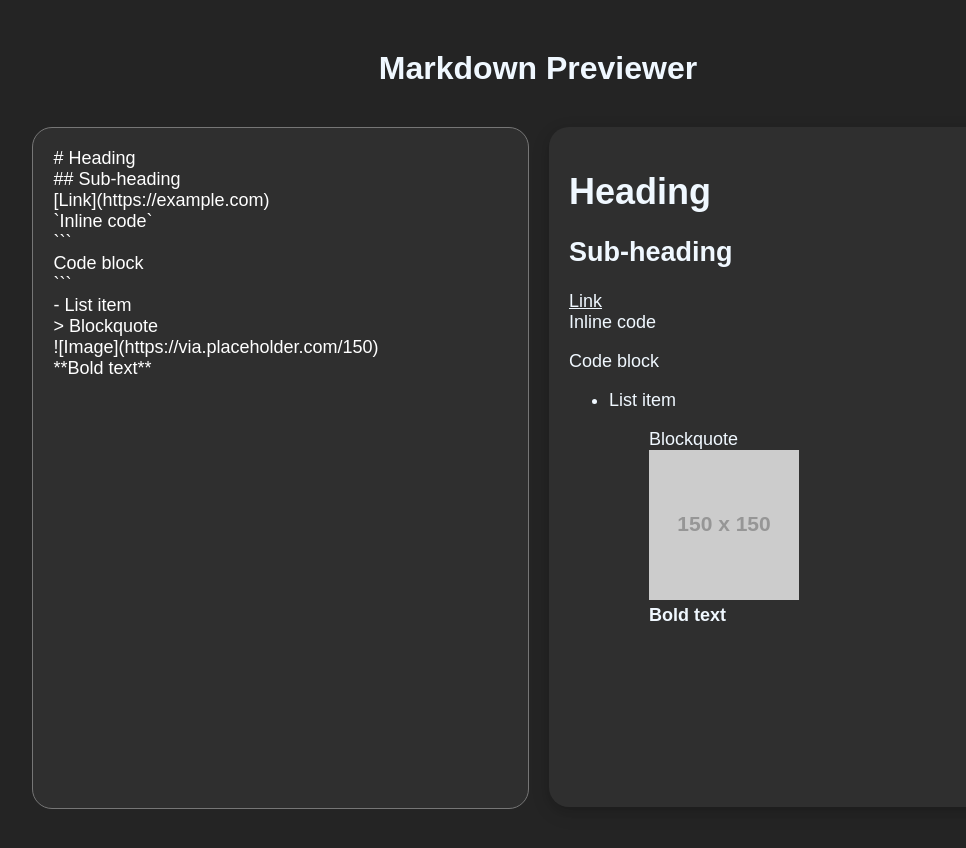
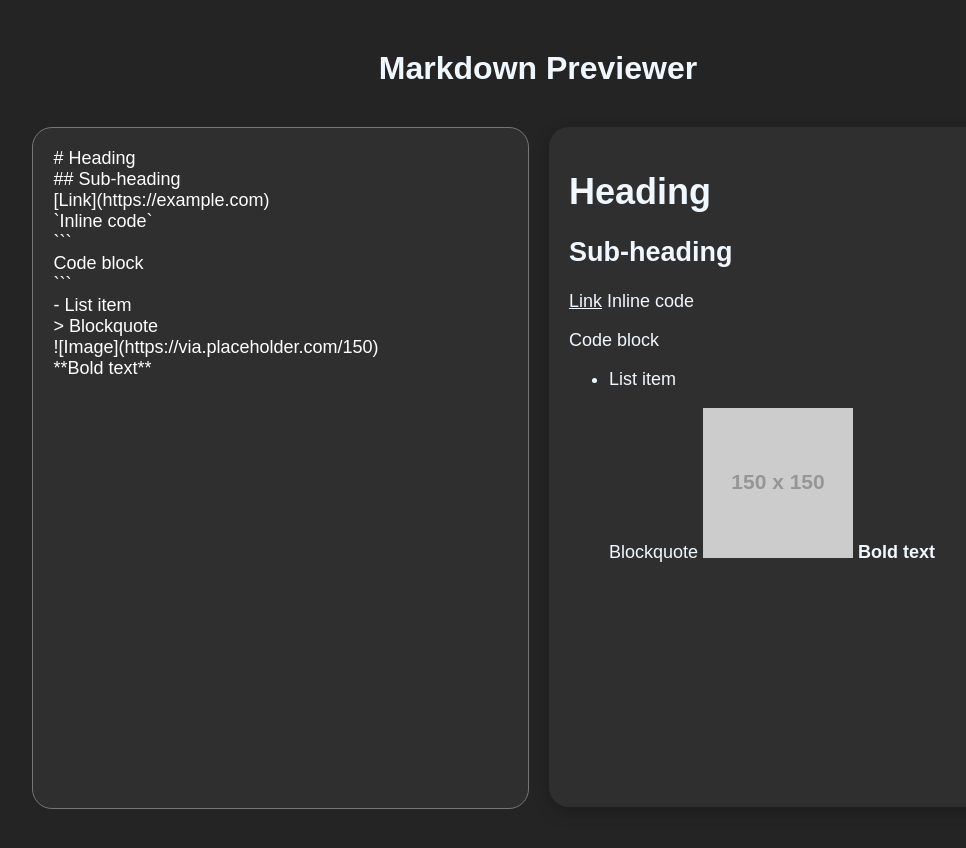
Before and after one commit to FarwaMuhibZada/build-markdown-previewer, a React (Create React App) app: page / in a window 1280 px wide. Shown: the top 848 px of the page, without its empty margins (102-1068 px from the left). Built offline with nearby package versions, Linux system fonts and the light colour scheme.

Commit message:
refeatoring the code .

```diff
--- a/package.json
+++ b/package.json
@@ -9,6 +9,7 @@
     "marked": "^13.0.3",
     "react": "^18.3.1",
     "react-dom": "^18.3.1",
+    "react-markdown": "^9.0.1",
     "react-scripts": "5.0.1",
     "web-vitals": "^2.1.4"
   },
--- a/src/components/MarkdownPreviwer.js
+++ b/src/components/MarkdownPreviwer.js
@@ -1,5 +1,5 @@
 import React, { useState } from 'react';
-import { marked } from 'marked';
+import ReactMarkdown from 'react-markdown';
 
 const initialMarkdown = `# Heading
 ## Sub-heading
@@ -21,10 +21,6 @@ function MarkdownPreviwer() {
     setMarkdown(e.target.value);
   };
 
-  marked.setOptions({
-    breaks: true,
-  });
-
   return (
     <>
       <div id="heading">
@@ -32,12 +28,12 @@ function MarkdownPreviwer() {
       </div>
       <div className="App">
         <textarea id="editor" value={markdown} onChange={handleChange} />
-        <div
-          id="preview"
-          dangerouslySetInnerHTML={{ __html: marked(markdown) }}
-        />
+        <div id="preview">
+          <ReactMarkdown>{markdown}</ReactMarkdown>
+        </div>
       </div>
     </>
   );
 }
+
 export default MarkdownPreviwer;
```
Also changed, not shown: 1 other file (tests, documents, lock files or other folders).
